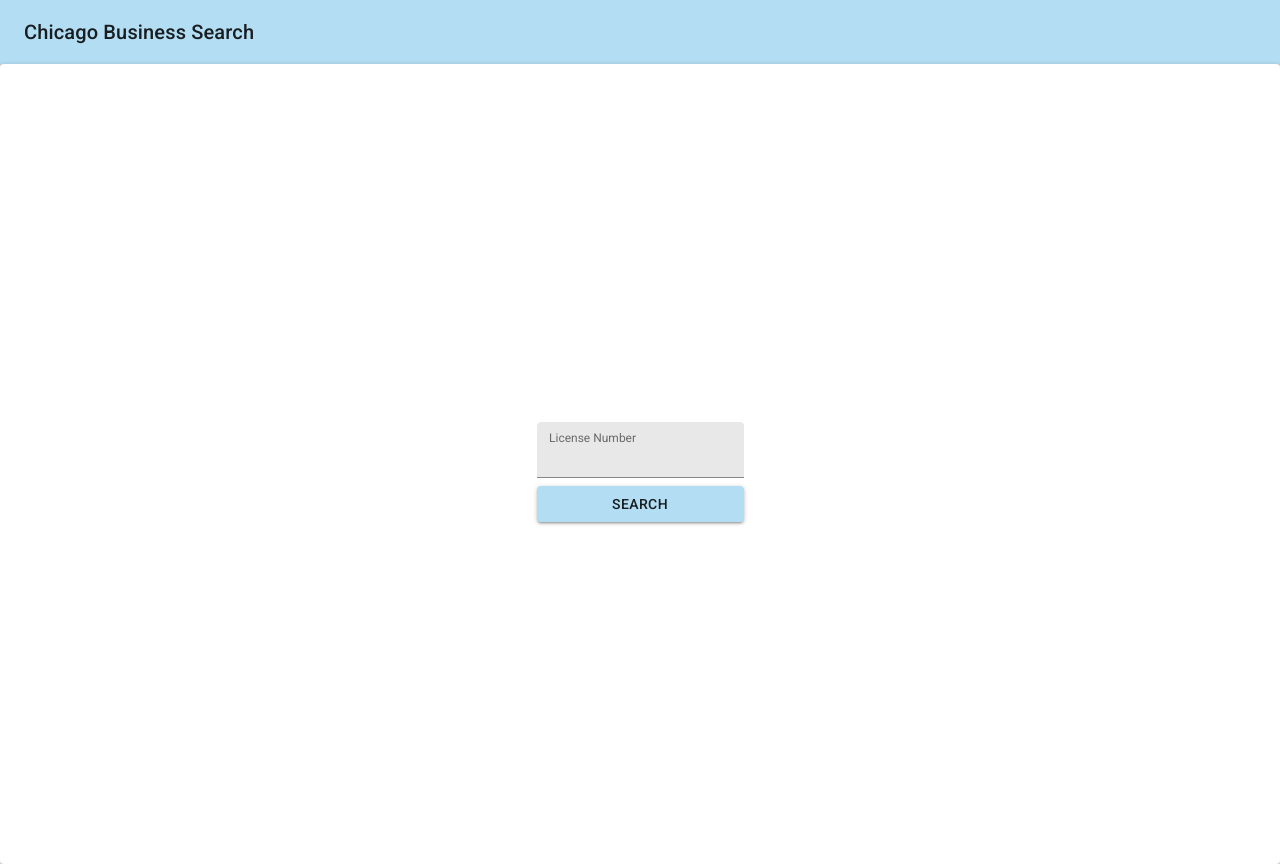
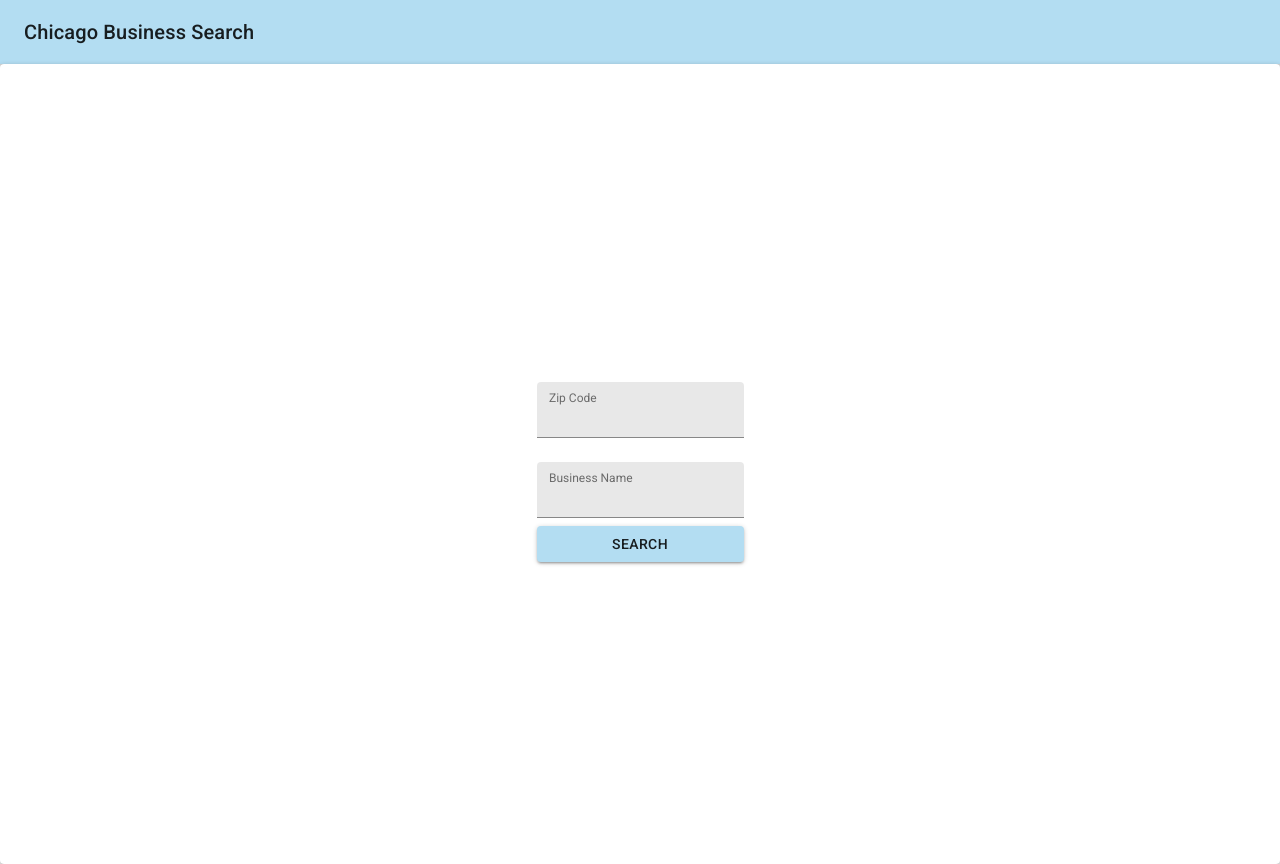
Before and after one commit to tydar/ChicagoBusinessLookups, a React (Create React App) app: page / in a window 1280 px wide. Built offline with nearby package versions, Linux system fonts and the light colour scheme.

Commit message:
Update mechanism to use smarted query objects. Still has a problem with name lookup.

```diff
--- a/src/App.jsx
+++ b/src/App.jsx
@@ -1,5 +1,6 @@
 import React, { Component } from 'react';
 import LicenseNumberForm from './components/LicenseNumberForm';
+import LookupForm from './components/LookupForm';
 import withSocrataQuery from './components/withSocrataQuery';
 import SimpleResultsTable from './components/SimpleResultsTable';
 import AppBar from '@material-ui/core/AppBar';
@@ -32,22 +33,22 @@ class App extends Component {
     super(props);
     this.state = {
       submitted: false,
+      query: {},
     };
     this.handleSubmit = this.handleSubmit.bind(this);
   }
 
-  handleSubmit(licenseNumber) {
+  handleSubmit(query) {
     this.setState({
-      licenseNumber,
+      query,
       submitted: true
     });
   }
 
   render() {
-    const { submitted, licenseNumber } = this.state;
+    const { submitted, licenseNumber, query } = this.state;
     const { classes } = this.props;
-    const queryObject = {"license_number": licenseNumber};
-    let TableComponent = submitted ? withSocrataQuery(SimpleResultsTable, queryObject) : null;
+    let TableComponent = submitted ? withSocrataQuery(SimpleResultsTable, query) : null;
     return (
       <MuiThemeProvider theme={theme}>
         <CssBaseline />
@@ -62,7 +63,7 @@ class App extends Component {
             </AppBar>
           </div>
           <Paper className={classes.container}>
-            <LicenseNumberForm handleSubmit={this.handleSubmit} />
+            <LookupForm handleSubmit={this.handleSubmit} />
             {submitted ? <TableComponent /> : null}
           </Paper>
         </div>
--- a/src/components/LicenseNumberForm.jsx
+++ b/src/components/LicenseNumberForm.jsx
@@ -53,9 +53,12 @@ class LicenseNumberForm extends React.Component {
 
   submitLocal(event) {
     const { handleSubmit } = this.props;
+    const { licenseNumber } = this.state;
     event.preventDefault();
     if(this.state.licenseNumber != '') {
-        handleSubmit(this.state.licenseNumber);
+      handleSubmit({
+        license_number: licenseNumber,
+      });
     }
   }
 
--- /dev/null
+++ b/src/components/LookupForm.jsx
@@ -0,0 +1,91 @@
+import React from 'react';
+import { withStyles } from '@material-ui/core/styles';
+import TextField from '@material-ui/core/TextField';
+import Button from '@material-ui/core/Button';
+
+const styles = {
+  form: {
+    display: 'flex',
+    flexDirection: 'column',
+  }
+};
+
+function LookupFormInternal(props) {
+  const { handleSubmit, handleChange, zipCode, businessName, classes } = props;
+  return (
+    <form autoComplete="off" noValidate className={classes.form}>
+      <TextField
+        id='zipCode'
+        label='Zip Code'
+        value={zipCode}
+        onChange={handleChange}
+        type='number'
+        margin='normal'
+        variant='filled'
+        InputLabelProps={{
+          shrink: true,
+        }}
+      />
+      <TextField
+        id='businessName'
+        label='Business Name'
+        value={businessName}
+        onChange={handleChange}
+        margin='normal'
+        variant='filled'
+        InputLabelProps={{
+          shrink: true,
+        }}
+      />
+      <Button variant='contained' color='primary' onClick={handleSubmit}>
+        Search
+      </Button>
+    </form>
+  );
+}
+
+class LookupForm extends React.Component {
+  constructor(props) {
+    super(props);
+    this.state = {
+      businessName: "",
+      zipCode: "",
+      FormStyled: withStyles(styles)(LookupFormInternal),
+    };
+    this.handleChange = this.handleChange.bind(this);
+    this.submitLocal = this.submitLocal.bind(this);
+  }
+
+  handleChange(event) {
+    const key = event.target.id;
+    const value = event.target.value;
+    this.setState({
+      [key]: value,
+    });
+  }
+
+  submitLocal(event) {
+    const { handleSubmit } = this.props;
+    const { businessName, zipCode } = this.state;
+    event.preventDefault();
+    handleSubmit({
+      legal_name: businessName,
+      doing_business_as_name: businessName,
+      zip_code: zipCode,
+    });
+  }
+
+  render() {
+    const { businessName, zipCode, FormStyled } = this.state;
+    return (
+      <FormStyled
+        handleSubmit={this.submitLocal}
+        handleChange={this.handleChange}
+        zipCode={zipCode}
+        businessName={businessName}
+      />
+    );
+  }
+}
+
+export default LookupForm;
--- a/src/components/withSocrataQuery.jsx
+++ b/src/components/withSocrataQuery.jsx
@@ -11,7 +11,9 @@ function withSocrataQuery(WrappedComponent, queryObject, pageSize = 5, offset =
   let queryString = "";
   Object.keys(queryObject).map(key => {
     const value = queryObject[key];
-    queryString = queryString + key + "=" + value + "&";
+    if(value != "" && value != null) {
+      queryString = queryString + key + "=" + value + "&";
+    }
   });
 
   queryString = queryString + "$limit=" + pageSize + "&";
@@ -38,7 +40,9 @@ function withSocrataQuery(WrappedComponent, queryObject, pageSize = 5, offset =
       let queryString = "";
       Object.keys(queryObject).map(key => {
         const value = queryObject[key];
-        queryString = queryString + key + "=" + value + "&";
+        if(value != "" && value != null) {
+          queryString = queryString + key + "=" + value + "&";
+        }
       });
 
       queryString = queryString + "$limit=" + pageSize + "&";
```
Also changed, not shown: 1 other file (tests, documents, lock files or other folders).
